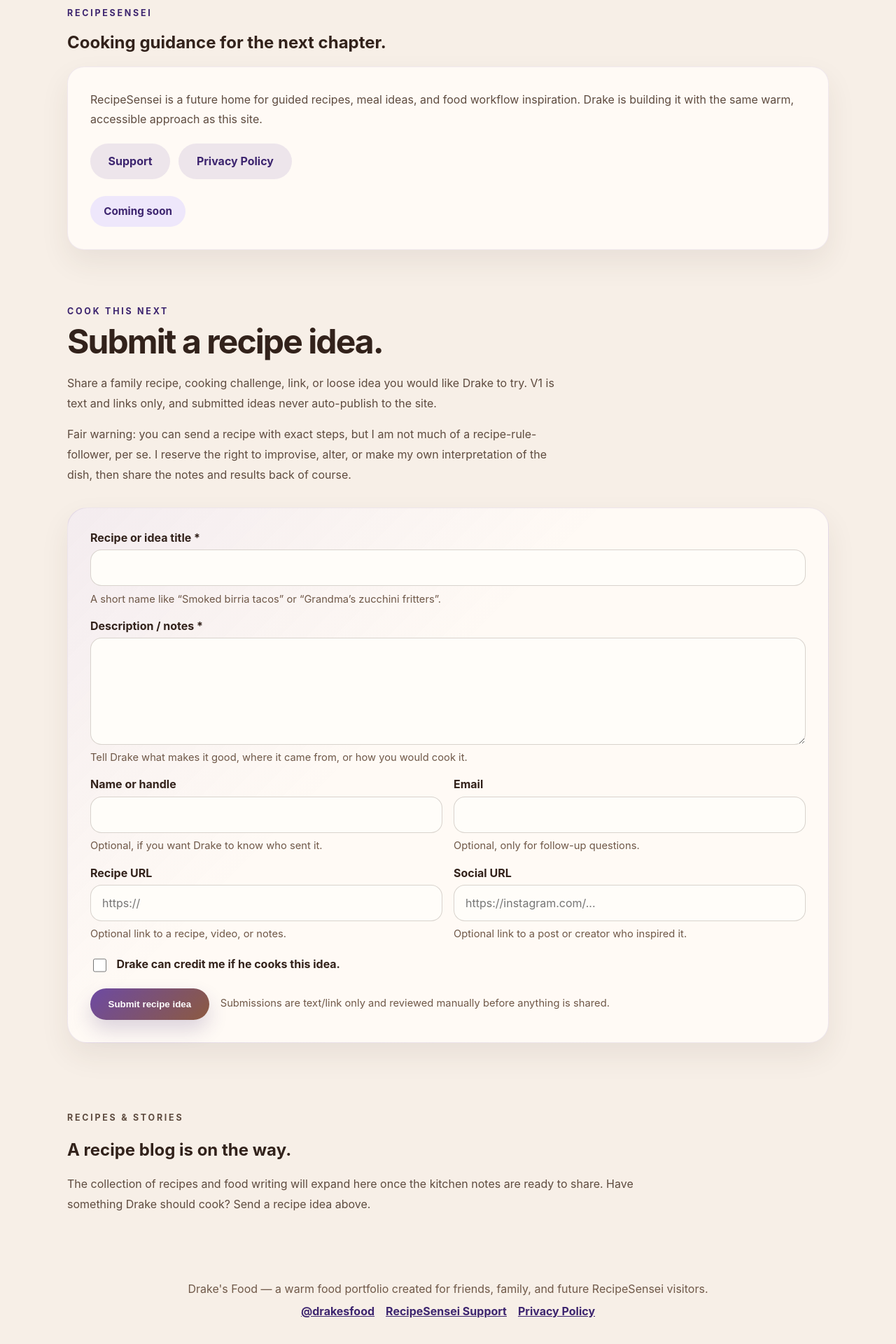
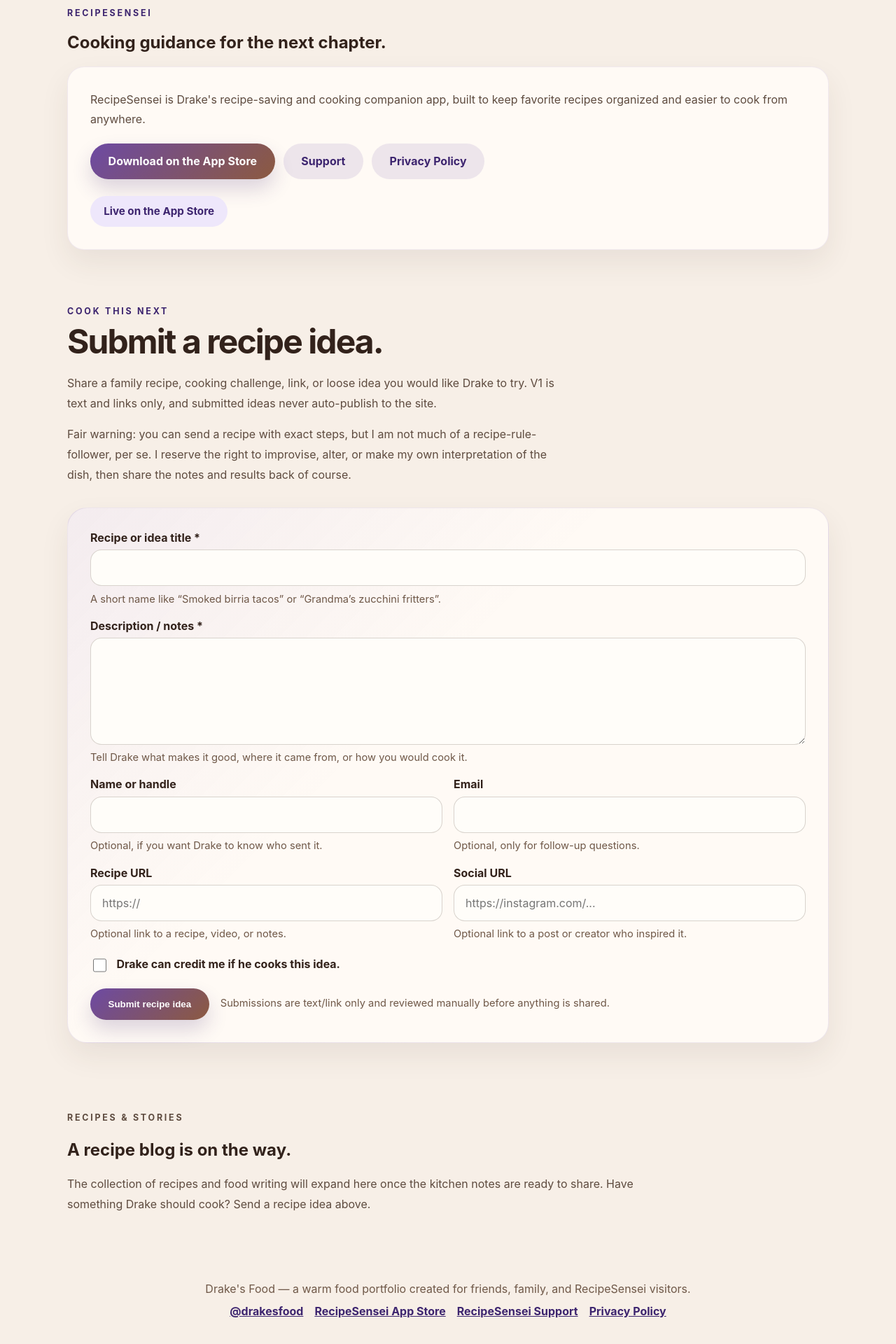
Before and after one commit to drakejrobert-sudo/drakesfood, an Angular app: page / in a window 1280 px wide. Shown: the part 3780-5700 px from the top of the page at 70% size. Built offline with nearby package versions, Linux system fonts and the light colour scheme.

Commit message:
Add RecipeSensei App Store link (#68)

```diff
--- a/src/app/components/footer/footer.component.html
+++ b/src/app/components/footer/footer.component.html
@@ -1,7 +1,8 @@
 <footer class="site-footer">
-  <p>Drake's Food — a warm food portfolio created for friends, family, and future RecipeSensei visitors.</p>
+  <p>Drake's Food — a warm food portfolio created for friends, family, and RecipeSensei visitors.</p>
   <nav class="footer-links" aria-label="Footer links">
     <a class="footer-link" href="https://instagram.com/drakesfood" target="_blank" rel="noopener" aria-label="Visit @drakesfood on Instagram, opens in a new tab">@drakesfood</a>
+    <a class="footer-link" href="https://apps.apple.com/us/app/recipesensei/id6759845210" target="_blank" rel="noopener" aria-label="Download RecipeSensei on the App Store, opens in a new tab">RecipeSensei App Store</a>
     <a class="footer-link" routerLink="/recipesensei/support">RecipeSensei Support</a>
     <a class="footer-link" routerLink="/recipesensei/privacy">Privacy Policy</a>
   </nav>
--- a/src/app/components/recipe-sensei/recipe-sensei.component.html
+++ b/src/app/components/recipe-sensei/recipe-sensei.component.html
@@ -5,12 +5,13 @@
   </div>
   <div class="teaser-card">
     <div>
-      <p>RecipeSensei is a future home for guided recipes, meal ideas, and food workflow inspiration. Drake is building it with the same warm, accessible approach as this site.</p>
+      <p>RecipeSensei is Drake's recipe-saving and cooking companion app, built to keep favorite recipes organized and easier to cook from anywhere.</p>
       <div class="teaser-actions" aria-label="RecipeSensei links">
+        <a class="button button-primary" href="https://apps.apple.com/us/app/recipesensei/id6759845210" target="_blank" rel="noopener" aria-label="Download RecipeSensei on the App Store, opens in a new tab">Download on the App Store</a>
         <a class="button button-secondary" href="/recipesensei/support">Support</a>
         <a class="button button-secondary" href="/recipesensei/privacy">Privacy Policy</a>
       </div>
     </div>
-    <span class="badge">Coming soon</span>
+    <span class="badge">Live on the App Store</span>
   </div>
 </section>
```
Also changed, not shown: 1 other file (tests, documents, lock files or other folders).
